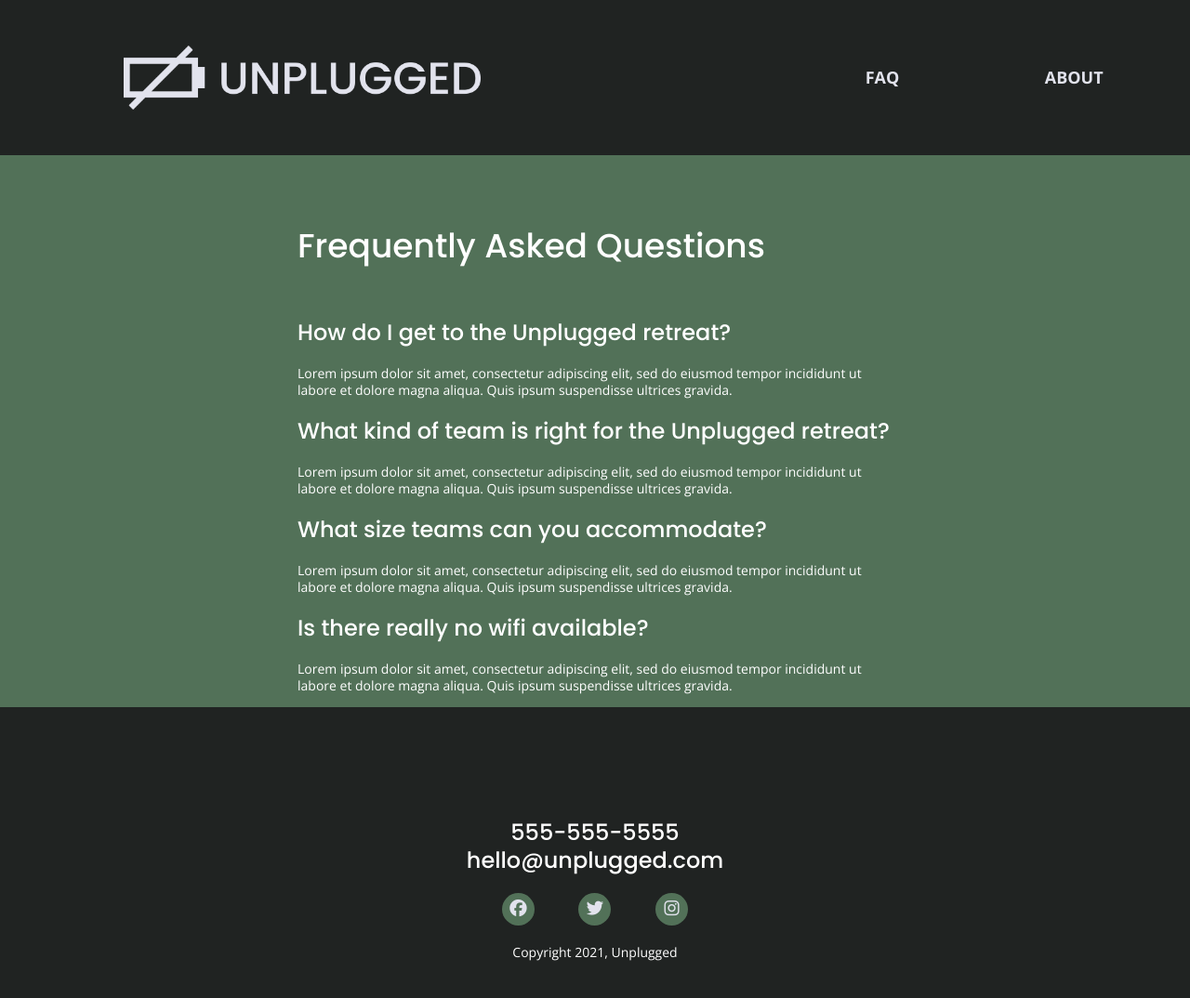
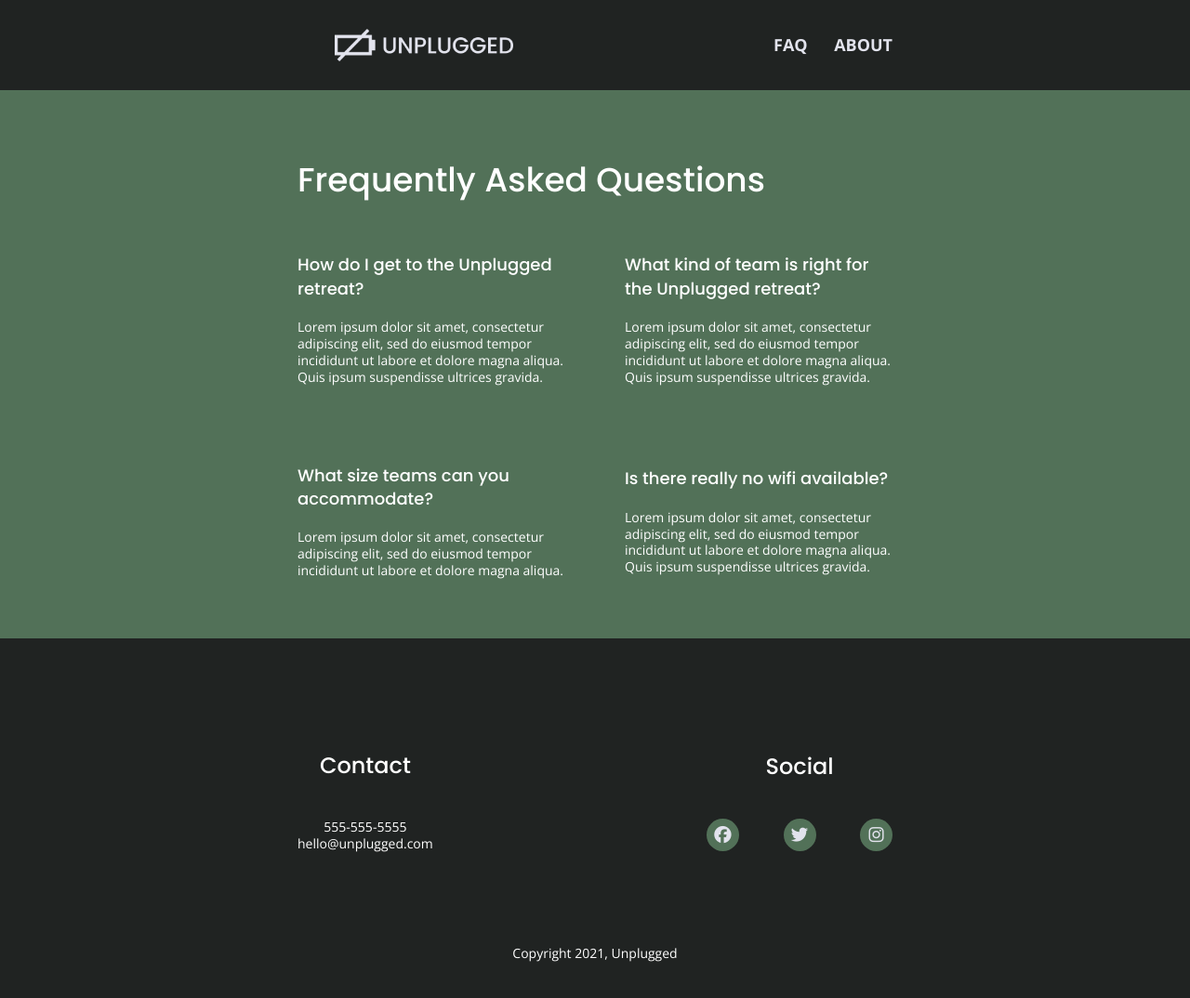
Before and after one commit to Sierra-Quin/unplugged, a website: page faq/index.html in a window 1280 px wide. Shown: the whole page at 93% size. Drawn offline with nearby package versions, Linux system fonts and the light colour scheme.

Commit message:
Finishing CSS touches

```diff
--- a/css/main.css
+++ b/css/main.css
@@ -263,12 +263,11 @@ footer .social-icons  p i {
 }
 
 footer .copyright {
-  margin: 20px 0;
+  margin-top: 20px;
   align-self: center;
   display: flex;
   justify-content: center;
   align-items: center;
-
 }
 
 
@@ -295,7 +294,7 @@ footer .copyright {
 	flex-flow: row wrap;
 	justify-content: center;
 	align-items: center;
-  margin: 20px;
+  margin: 20px 20px 100px 40px;
   padding-bottom: 150px;
 
 }
@@ -386,19 +385,18 @@ input[type=button] {
 
 /*-------- reviews -------*/
 
+
 .reviews {
-	display: flex;
-	justify-content: center;
-	flex-flow: row wrap;
   background-color: #2a423a;
+  display: flex;
+  justify-content: center;
+  flex-flow: row wrap;
+
 }
-.reviews, .content-wrapper, .review-example {
-	display: flex;
-	justify-content: center;
-	align-items: center;
-	flex-flow: row wrap;
+.reviews article {
+  width: 100%;
+  margin: 20px 0;
 }
-
 
 .reviews h2 {
   margin-bottom: 40px;
@@ -600,7 +598,7 @@ input[type=button] {
 
     header {
       justify-content: space-around;
-      padding: 33px 0;
+
     }
     header .content-wrapper {
     width: 100%;
@@ -626,6 +624,7 @@ input[type=button] {
         display: flex;
         justify-content: space-between;
         flex-flow: row wrap;
+        max-width: 640px;
     }
 
     aside .content-wrapper .form-description,
@@ -634,11 +633,8 @@ input[type=button] {
         margin: 0;
     }
 
-    aside .form .form-description {
-    }
+   /* Features */
 
-
-   /* Features */
 
     .features article {
       display: flex;
@@ -652,29 +648,45 @@ input[type=button] {
         width: 60%;
     }
 
+
+
     /* Reviews */
+
+
     .reviews article {
     display: flex;
     justify-content: space-between;
+    flex-direction: row;
 
-    }
-
-    .reviews article div {
-        width: 49%;
+    flex-flow: row-wrap;
     }
 
     .reviews {
       width: 100%;
     }
+
     .reviews h2 {
       width: 85%;
     }
-    .reviews article div {
+
+
+    .reviews figure {
       width: 49%;
     }
-      .reviews h3 {
+
+    .reviews .review-example {
+      width: 49%;
+    }
+
+    .reviews h3 {
     width: 75%;
     margin: 0;
+    line-height: 1.15em;
+    padding-bottom: 20px;
+    }
+
+    .review-example {
+      margin-top: 20px;
     }
 
 
@@ -682,29 +694,37 @@ input[type=button] {
     /* Footer */
     footer .content-wrapper {
         width: 65%;
-        margin: 100px 0;
+        margin: 100px 0 20px 0;
     }
 
     .footer-content {
       display: flex;
       justify-content: space-between;
       align-items: center;
-      flex-direction: column;
+      margin-bottom: 100px;
 
     }
 
     footer .contact {
         margin-bottom: 0;
     }
+
+  footer h4 {
+    font-size: 1.5em;
+    margin-bottom: 40px;
+  }
     footer p {
       line-height: 1.285;
     }
+
   footer .social-icons {
     width: 12.5em;
     justify-content: space-between;
   }
-    footer .copyright {
+   footer .copyright {
         width: 100%
+
+
     }
 /* ==========================================================================
      About Page
@@ -715,12 +735,13 @@ input[type=button] {
     display: flex;
     justify-content: space-between;
     align-items: center;
-    padding-top: 20px;
-        flex-direction: column;
+
+    padding: 0;
+    margin: 0;
   }
 
   .mission-content p {
-    width: 100%;
+    width: 45%;
   }
 
   .map figure {
@@ -731,12 +752,22 @@ input[type=button] {
     width: 80%;
   }
 
+
   .contact-content {
     display: flex;
     justify-content: space-between;
     align-items: flex-start;
   }
 
+  .contact-content h4 {
+    font-size: 1.5em;
+  }
+
+  .content-wrapper address {
+    display: flex;
+    justify-content: space-between;
+
+  }
 
     /* ==========================================================================
      FAQ Page
@@ -820,7 +851,6 @@ h1 {
   .mission h2,
   .contact-section .content-wrapper h2 {
       width: 95%;
-
   }
 
    .map figure {
@@ -830,8 +860,9 @@ h1 {
   /* ==========================================================================
   FAQ Page
   ========================================================================== */
-  .faq h2 {
+  .faq .faq-content h4 {
     width: 100%;
+
   }
 
 }
--- a/faq/index.html
+++ b/faq/index.html
@@ -27,11 +27,12 @@
 
     <!-- Add your site or application content here -->
   <header>
-    <figure>
-      <div class="content-wrapper">
-        <a href="../index.html"><img src="../img/unpluggedlogo.png" alt="unplugged logo"></a>
-      </figure>
+           <div class="content-wrapper">
+        <figure>
+          <a href="../index.html"><img src="../img/unpluggedlogo.png" alt="unplugged logo"></a>
+        </figure>
         <div class="header-divider"></div>
+
           <nav>
               <ul>
                 <li><a href="faq/index.html" target="_blank">FAQ</a></li>
@@ -40,23 +41,32 @@
           </nav>
       </div>
   </header>
+  <main>
 
-
-  <main>
     <!----FAQ------->
       <section class="faq">
         <div class="content-wrapper">
           <h2>Frequently Asked Questions </h2>
-          <div class="questions">
-           <h3>How do I get to the Unplugged retreat?</h3>
-           <p>Lorem ipsum dolor sit amet, consectetur adipiscing elit, sed do eiusmod tempor incididunt ut labore et dolore magna aliqua. Quis ipsum suspendisse ultrices gravida. </p>
-           <h3>What kind of team is right for the Unplugged retreat?</h3>
-           <p>Lorem ipsum dolor sit amet, consectetur adipiscing elit, sed do eiusmod tempor incididunt ut labore et dolore magna aliqua. Quis ipsum suspendisse ultrices gravida.  </p>
-           <h3>What size teams can you accommodate?</h3>
-           <p>Lorem ipsum dolor sit amet, consectetur adipiscing elit, sed do eiusmod tempor incididunt ut labore et dolore magna aliqua. Quis ipsum suspendisse ultrices gravida.  </p>
-           <h3>Is there really no wifi available?</h3>
-           <p>Lorem ipsum dolor sit amet, consectetur adipiscing elit, sed do eiusmod tempor incididunt ut labore et dolore magna aliqua. Quis ipsum suspendisse ultrices gravida. </p>
-          </div>
+          <div class="faq-content">
+        <h4>How do I get to the Unplugged retreat?</h4>
+        <p>Lorem ipsum dolor sit amet, consectetur adipiscing elit, sed do eiusmod tempor incididunt ut labore et
+          dolore magna aliqua. Quis ipsum suspendisse ultrices gravida.</p>
+      </div>
+      <div class="faq-content">
+        <h4>What kind of team is right for the Unplugged retreat?</h4>
+        <p>Lorem ipsum dolor sit amet, consectetur adipiscing elit, sed do eiusmod tempor incididunt ut labore et
+          dolore magna aliqua. Quis ipsum suspendisse ultrices gravida.</p>
+      </div>
+      <div class="faq-content">
+        <h4>What size teams can you accommodate?</h4>
+        <p>Lorem ipsum dolor sit amet, consectetur adipiscing elit, sed do eiusmod tempor incididunt ut labore et
+          dolore magna aliqua.</p>
+      </div>
+      <div class="faq-content">
+        <h4>Is there really no wifi available?</h4>
+        <p>Lorem ipsum dolor sit amet, consectetur adipiscing elit, sed do eiusmod tempor incididunt ut labore et
+          dolore magna aliqua. Quis ipsum suspendisse ultrices gravida. </p>
+      </div>
         </div>
       </section>
   </main>
@@ -66,13 +76,15 @@
     <div class="content-wrapper">
       <div class="footer-content">
         <div class="contact">
+          <h4>Contact</h4>
           <address>
-            <h3>555-555-5555 <br>
-            hello@unplugged.com</h3>
+            <p>555-555-5555 <br>
+            hello@unplugged.com</p>
           </address>
 
         </div>
         <div class="social">
+          <h4>Social</h4>
           <div class="social-icons">
             <p>
               <a href=""><i class="fab fa-facebook"></i></a>
@@ -83,10 +95,11 @@
               <p>
               <a href=""><i class="fab fa-instagram"></i></a>
             </p>
+
           </div>
         </div>
       </div>
-      <div class="copyright">
+       <div class="copyright">
       <p>Copyright 2021, Unplugged</p>
     </div>
     </div>
```
Also changed, not shown: about/index.html (+7 -3 lines), index.html (+12 -7 lines).
